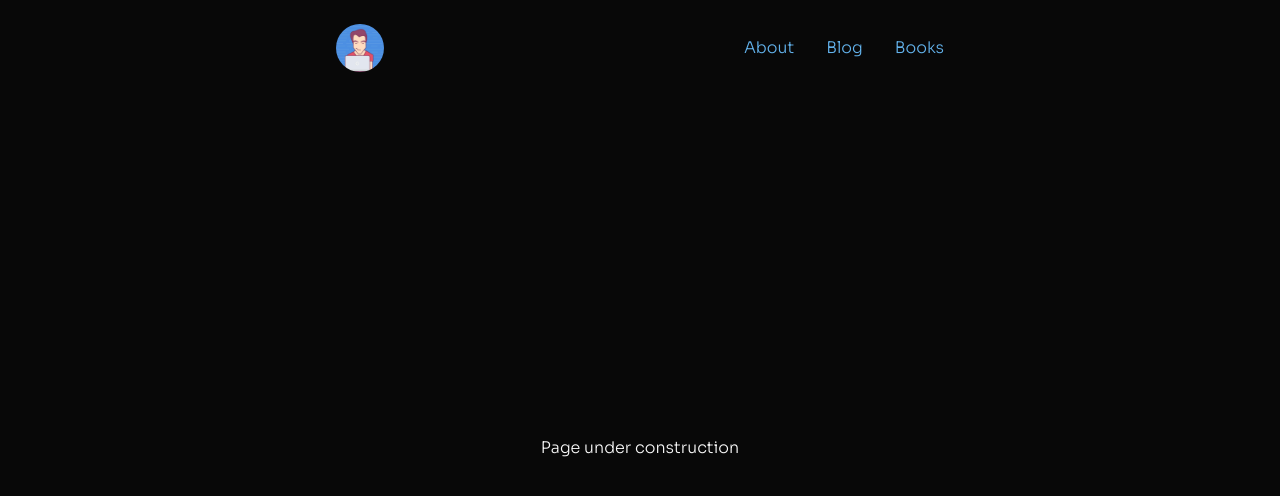
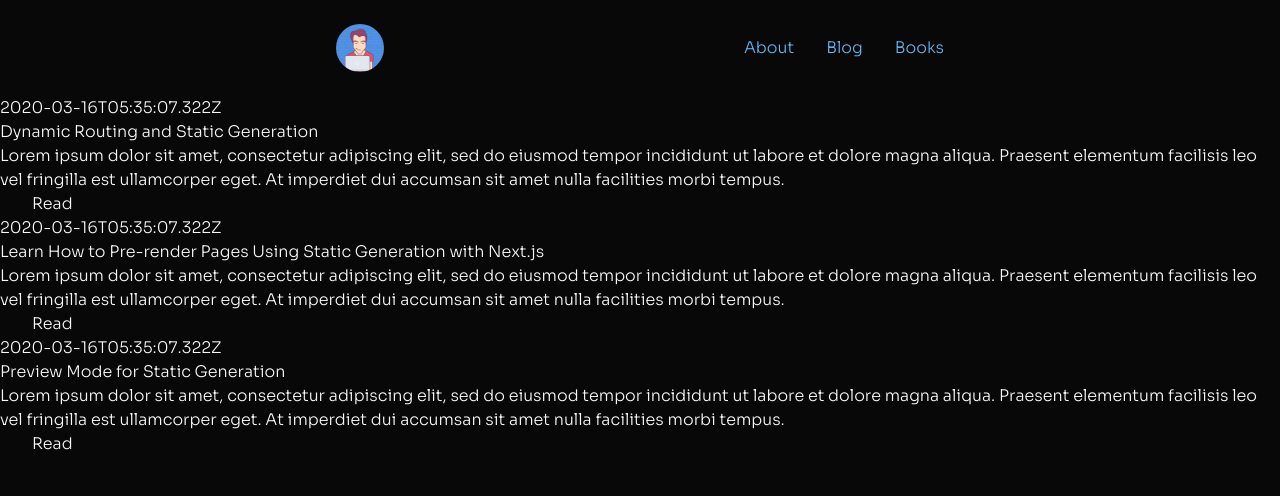
Before and after one commit to amanmohla/my-website, a Next.js app: page /blog in a window 1280 px wide. Shown: the top 496 px of the page. Built offline with nearby package versions, Linux system fonts and the light colour scheme.

Commit message:
Add functionality to fetch blog posts from markdown files

```diff
--- /dev/null
+++ b/components/post-list.tsx
@@ -0,0 +1,40 @@
+import { ReactNode, FunctionComponent } from 'react'
+import Container from '../components/container'
+import Layout from '../components/layout'
+import Navbar from '../components/navbar'
+import Home from '../components/home'
+import { getAllPosts } from '../lib/api'
+import Post from '../types/post'
+import MoreStories from '../components/more-stories'
+import HeroPost from '../components/hero-post'
+import Link from 'next/link'
+
+type Props = {
+    allPosts: Post[]
+}
+
+type PostItemProps = {
+    post: Post
+}
+
+
+const PostItem = ({ post }: PostItemProps) => (
+    <div>
+        <div>{post.date}</div>
+        <div>{post.title}</div>
+        <div>{post.excerpt}</div>
+        <Link as={`/blog/${post.slug}`} href="/blog/[post.slug]">
+            <a className="hover:underline pl-8">Read</a>
+        </Link>
+    </div>
+)
+
+const PostList = ({ allPosts }: Props) => {
+    return <div>
+        {allPosts.map((post, i) => (
+            <PostItem key={i} post={post}/>
+        ))}
+    </div>
+}
+
+export default PostList
--- a/pages/blog.tsx
+++ b/pages/blog.tsx
@@ -3,20 +3,40 @@ import Container from '../components/container'
 import Layout from '../components/layout'
 import Navbar from '../components/navbar'
 import Home from '../components/home'
+import { getAllPosts } from '../lib/api'
+import Post from '../types/post'
+import MoreStories from '../components/more-stories'
+import HeroPost from '../components/hero-post'
+import PostList from '../components/post-list'
 
 type Props = {
-    children?: ReactNode
+    allPosts: Post[]
 }
 
-const Blog: FunctionComponent = ({ children }: Props) => (
-    <Layout>
+const Blog = ({ allPosts }: Props) => {
+    const heroPost = allPosts[0]
+    const morePosts = allPosts.slice(1)
+    return <Layout>
         <Container>
             <Navbar />
-            <section className=" h-screen flex flex-col items-center justify-center">
-                <h1>Page under construction</h1>
-            </section>
+            <PostList allPosts={allPosts}></PostList>
         </Container>
     </Layout>
-)
+}
 
 export default Blog
+
+export const getStaticProps = async () => {
+    const allPosts = getAllPosts([
+        'title',
+        'date',
+        'slug',
+        'author',
+        'coverImage',
+        'excerpt',
+    ])
+
+    return {
+        props: { allPosts },
+    }
+}
```
Also changed, not shown: pages/blog/[slug].tsx (renamed from pages/posts/[slug].tsx).
